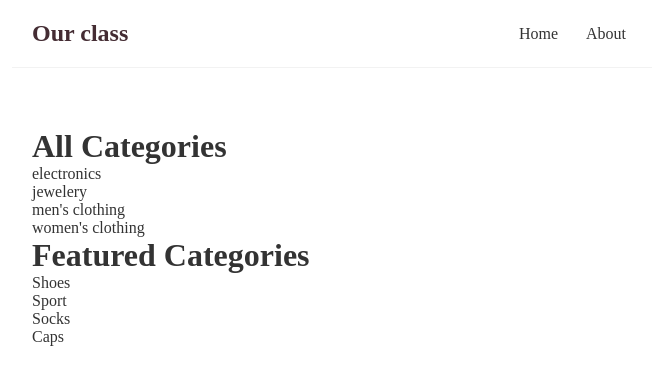
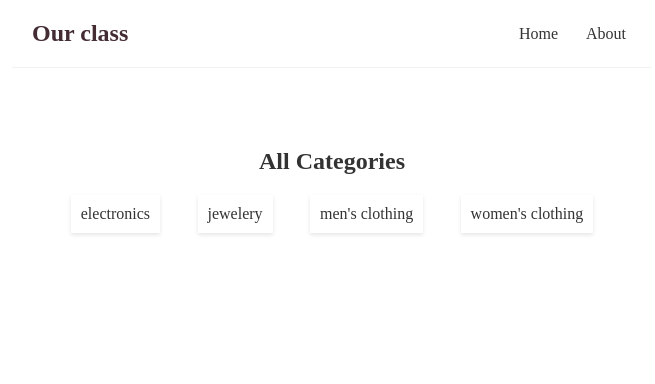
Before and after one commit to sameera474/vite-project, a React (Vite) app: page / in a window 1280 px wide. Shown: the top 384 px of the page, without its empty margins (308-963 px from the left). Built offline with nearby package versions, Linux system fonts and the light colour scheme.

Commit message:
Add some Css

```diff
--- a/src/components/CategoryList.jsx
+++ b/src/components/CategoryList.jsx
@@ -1,13 +1,13 @@
 import React from "react";
 
-export const CategoryList = (props) => {
-  console.log(props.categories);
-  console.log(props.title);
+export const CategoryList = ({ categories, title }) => {
+  console.log(categories);
+  console.log(title);
   return (
     <>
-      <h1>{props.title}</h1>
+      <h1 className="category-title">{title}</h1>
       <div className="categories-row">
-        {props.categories.map((item) => (
+        {categories.map((item) => (
           <div className="category" key={item.id}>
             <p>{item.name}</p>
           </div>
--- a/src/components/Home.jsx
+++ b/src/components/Home.jsx
@@ -10,24 +10,24 @@ export const Home = () => {
     { id: 4, name: "women's clothing" },
   ];
 
-  const featuredCategories = [
-    { id: 1, name: "Shoes" },
-    { id: 2, name: "Sport" },
-    { id: 3, name: "Socks" },
-    { id: 4, name: "Caps" },
-  ];
+  // const featuredCategories = [
+  //   { id: 1, name: "Shoes" },
+  //   { id: 2, name: "Sport" },
+  //   { id: 3, name: "Child" },
+  //   { id: 4, name: "Caps" },
+  // ];
 
   return (
     <div className="home">
       <div>
         <CategoryList categories={categories} title="All Categories" />
       </div>
-      <div>
+      {/* <div>
         <CategoryList
           categories={featuredCategories}
           title="Featured Categories"
         />
-      </div>
+      </div> */}
     </div>
   );
 };
--- a/src/index.css
+++ b/src/index.css
@@ -35,3 +35,25 @@
   margin: 40px auto;
   padding: 20px;
 }
+.home {
+  padding: 20px;
+}
+
+.categories-row {
+  display: flex;
+  justify-content: space-around;
+  flex-wrap: wrap;
+}
+
+.category {
+  box-shadow: 0 2px 4px rgba(0, 0, 0, 0.1);
+  padding: 10px;
+  text-align: center;
+}
+
+.category-title {
+  text-align: center;
+  color: #333;
+  font-size: 24px;
+  margin-bottom: 20px;
+}
```
